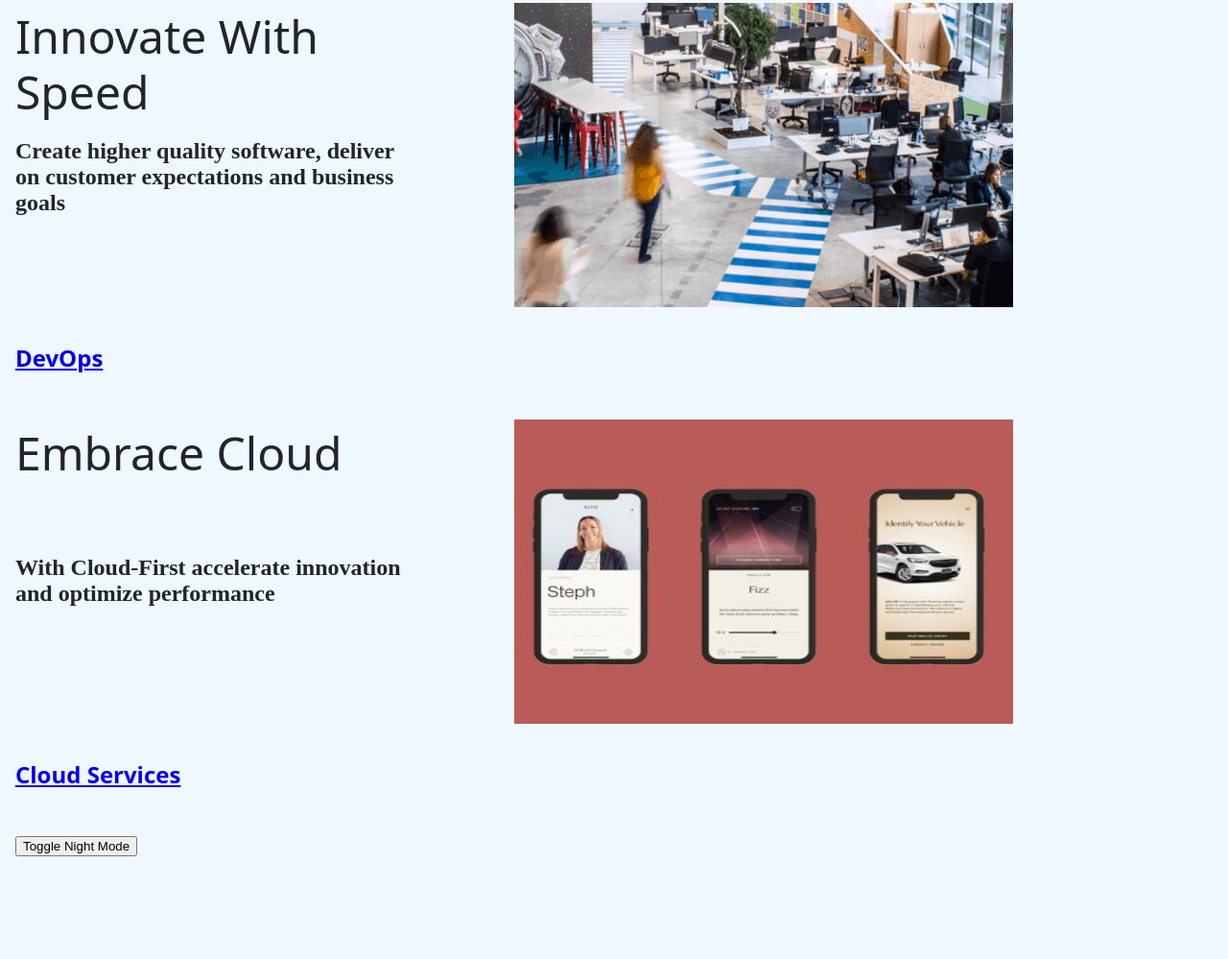
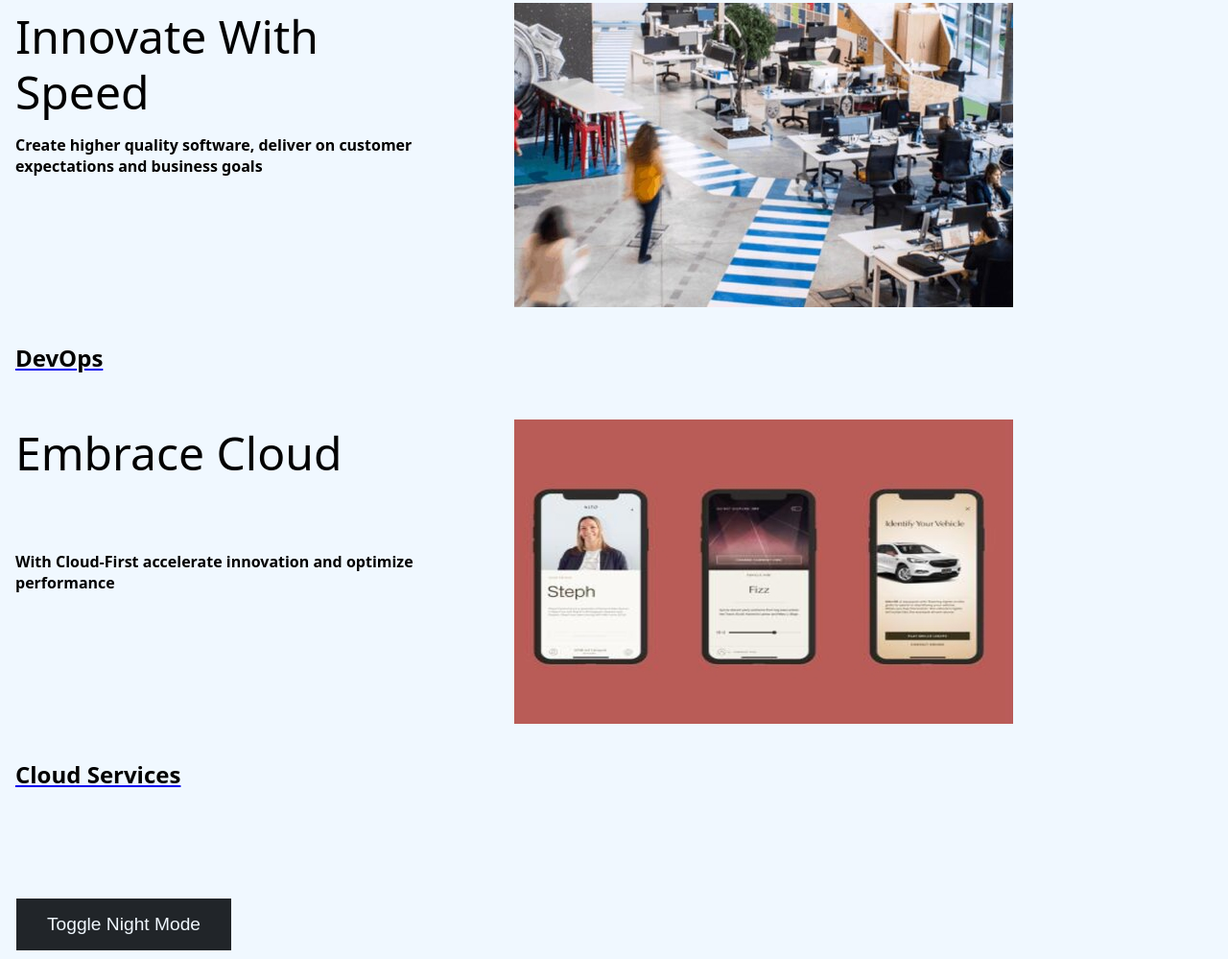
Before and after one commit to Preritnag/hackslash-website, a plain HTML site: page index.html in a window 1280 px wide. Shown: the part 978-1977 px from the top of the page at 96% size. Before the commit the page ends 1878 px from the top, so only its background shows below. Drawn offline with Linux system fonts and the light colour scheme.

Commit message:
this is my website

```diff
--- a/index.css
+++ b/index.css
@@ -1,11 +1,12 @@
 body{
-    background-color: #f0f8ff;
-        color: #212529;
+    background-color:var(--secondary-color);
             transition: all .3s linear 0s;
+
 }
 .main{
     margin: auto;
     width: 78rem;
+
 }
 h4{
     cursor: pointer;
@@ -13,6 +14,7 @@ h4{
     margin-bottom: 3rem;
     transition: .2s;
     font-family:system-ui, -apple-system, BlinkMacSystemFont, 'Segoe UI', Roboto, Oxygen, Ubuntu, Cantarell, 'Open Sans', 'Helvetica Neue', sans-serif;
+    color: var(--primary-color);
 }
 h4:hover{
     color:#919191;
@@ -27,7 +29,8 @@ h1{
     line-height: 1.2em;
     margin: 0;
     padding-right: 3rem;
-    padding-top: .4rem
+    padding-top: .4rem;
+    color: var(--primary-color);
 
 }
 
@@ -55,3 +58,28 @@ h1:hover {
     transform:rotateY(180deg);
     transition-duration: 2s;
 }
+.dark-theme{
+    --primary-color:#f0f8ff;
+    --secondary-color:#212121;
+}
+:root{
+    --primary-color:black;
+    --secondary-color:#f0f8ff;
+}
+p{
+    color: var(--primary-color);
+    font-family: system-ui, -apple-system, BlinkMacSystemFont, 'Segoe UI', Roboto, Oxygen, Ubuntu, Cantarell, 'Open Sans', 'Helvetica Neue', sans-serif;
+    font-weight: bold
+}
+#bot{
+        background-color: #212529;
+            border: solid;
+            border-color: #f0f8ff;
+            border-width: .5px;
+            color: #f0f8ff;
+            cursor: pointer;
+            font-size: 1.2rem;
+            margin-top: 4rem;
+            padding: 1rem 2rem;
+            transition: .2s
+}
--- a/index.html
+++ b/index.html
@@ -6,25 +6,25 @@
     <meta name="viewport" content="width=device-width, initial-scale=1.0">
     <title>Document</title>
     <link rel="stylesheet" href="index.css">
+
 </head>
 
-<body>
-    <div id="root">
+<body >
+    <div class="root">
         <div class="main">
             <div>
                 <div>
                     <h4>Lets Collaborate</h4>
                 </div>
                 <div>
-
                     <div >
                         <div class="page">
                             <div class="info">
                             <div class="head"><h1>AI + RPA is what we do</h1></div>
-                            <div class="head2"><h2>Future-Proof your business. Drive efficiency, profitability and deliver on customer
-                                experience</h2></div></div>
-                            <div class="box"><img src="hack image1.jpg" alt=""></div>
-                        </div>
+                            <div class="head2"><p>Future-Proof your business. Drive efficiency, profitability and deliver on customer
+                                experience</p></div></div>
+                                <div class="box"><img src="hack image1.jpg" alt=""></div>
+                            </div>
                         <a href="https://www.ibm.com/blog/intelligent-automation-how-combining-rpa-and-ai-can-digitally-transform-your-organization/">
                             <h4>AI + RPA Automation</h4>
                         </a>
@@ -34,7 +34,7 @@
                         <div class="page">
                             <div class="info">
                         <div class="head"><h1>Make Bolder Choices</h1></div>
-                    <div class="head2"> <h2>Digital focused strategies to realize market-changing ideas</h2></div></div>
+                    <div class="head2"> <p>Digital focused strategies to realize market-changing ideas</p></div></div>
                         <div class="box"><img src="hack image2.jpg" alt=""></div>
                     </div>
                     <a href="https://developer.android.com/kotlin/build-better-apps"><h4>Build Better Apps</h4></a></div>
@@ -42,7 +42,7 @@
                     <div >
                         <div class="page"><div class="info">
                             <div class="head"><h1>Innovate With Speed</h1></div>
-                            <div class="head2"><h2>Create higher quality software, deliver on customer expectations and business goals</h2></div></div>
+                            <div class="head2"><p>Create higher quality software, deliver on customer expectations and business goals</p></div></div>
                             <div class="box"><img src="hack image3.jpg" alt=""></div>
                         </div>
                         <a href="https://www.atlassian.com/devops"><h4>DevOps</h4></a>
@@ -51,15 +51,16 @@
                     <div >
                        <div class="page">
                         <div class="info"><div class="head"><h1>Embrace Cloud</h1></div>
-                        <div class="head2"><h2>With Cloud-First accelerate innovation and optimize performance</h2></div></div>
+                        <div class="head2"><p>With Cloud-First accelerate innovation and optimize performance</p></div></div>
                     <div class="box"><img src="hack image4.jpg" alt=""></div></div>
                     <a href="https://cloud.google.com/free/?utm_source=bing&utm_medium=cpc&utm_campaign=japac-IN-all-en-dr-skws-all-pkws-trial-e-dr-1009882&utm_content=text-ad-none-none-DEV_c-CRE_-ADGP_Hybrid+%7C+SKWS+-+EXA+%7C+Txt+~+GCP_Cloud+Generic_cloud+service_main-KWID_43700079472320672-kwd-71743931981410:loc-90&userloc_156528-network_o&utm_term=KW_service+provider+cloud&gclid=2935095fdadc1e9697506c83a2fff58c&gclsrc=3p.ds&&hl=en"><h4>Cloud Services</h4></a>
                     </div>
-                    <button>Toggle Night Mode</button>
+                    <button id="bot">Toggle Night Mode</button>
                 </div>
             </div>
         </div>
     </div>
+    <script src="index.js"></script>
 </body>
 
 </html>
--- a/index.js
+++ b/index.js
@@ -0,0 +1,12 @@
+var bott = document.getElementById("bot");
+
+bott.onclick = function () {
+  console.log("click me");
+  toggleNightMode();
+};
+
+function toggleNightMode() {
+  // Add your night mode toggle logic here
+  // For example, you can toggle classes on the body element
+  document.body.classList.toggle("dark-theme");
+}
```
